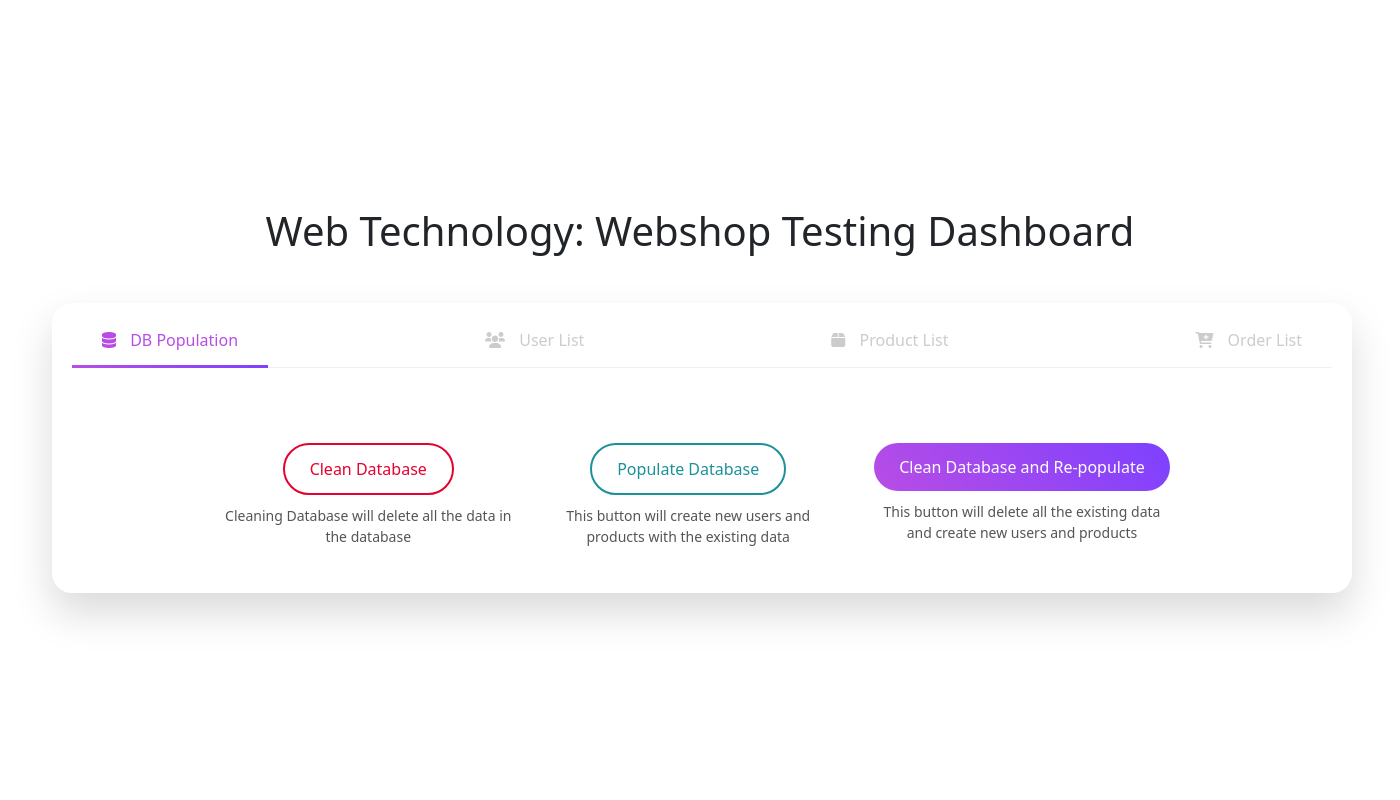
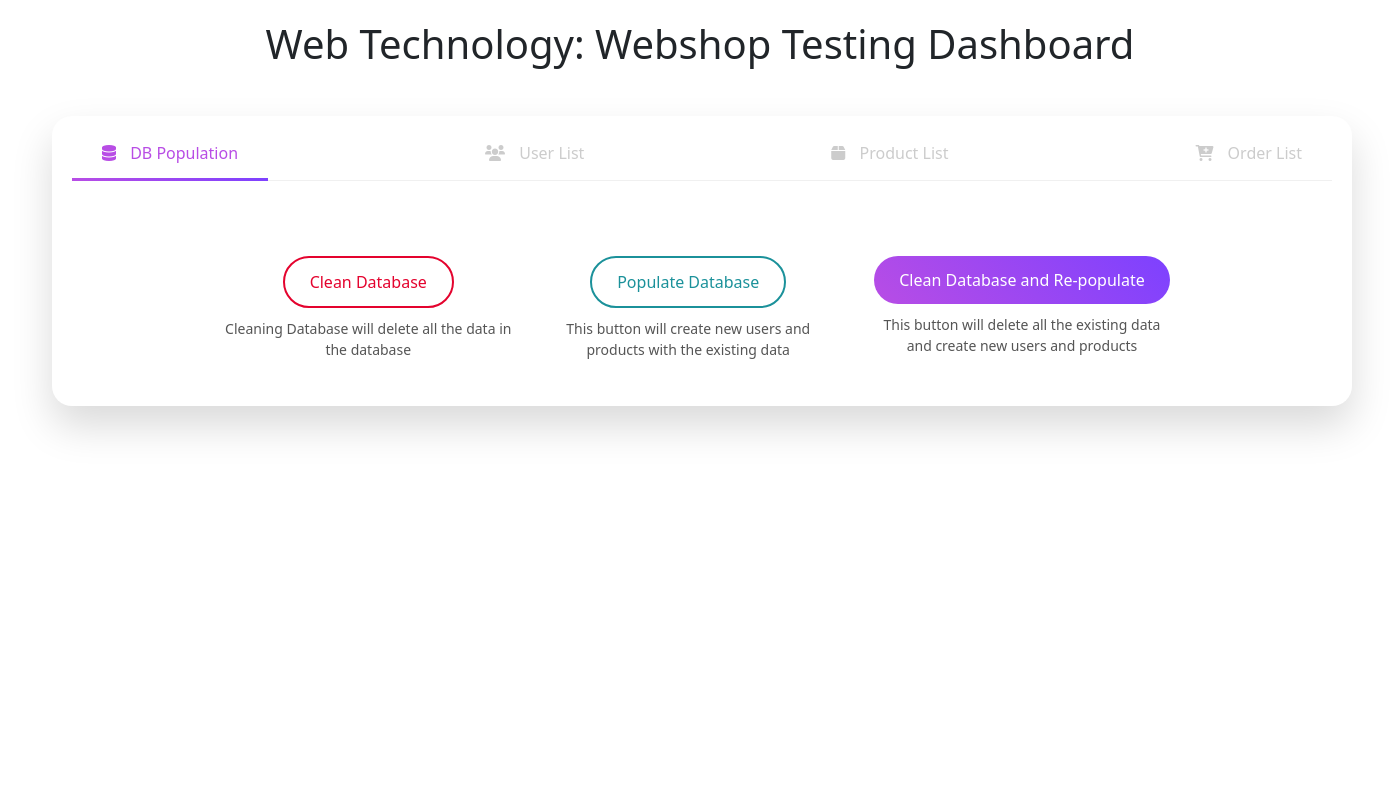
Before and after one commit to rifatshampod/Dynamic-Webshop-with-DJango-and-React, a Django app: page /dashboard in a window 1400 px wide. Run offline with Django 5.2, Linux system fonts and the light colour scheme.

Commit message:
dashboard landing page design updated

```diff
--- a/static/style.css
+++ b/static/style.css
@@ -5,9 +5,9 @@ body {
   font-family: 'Roboto', sans-serif;
   background-color: #efefef; /* Charcoal background */
   display: flex;
-  justify-content: center;
-  align-items: center;
-  height: 100vh;
+  /* justify-content: center;
+  align-items: center; */
+  /* height: 100vh; */
   margin: 0;
   padding: 20px;
   box-sizing: border-box;
@@ -16,13 +16,14 @@ body {
 .tabs-container {
   width: 1300px;
   max-width: 1400px;
-  height: auto; /* Make the height flexible */
+  /* height: auto; Make the height flexible */
   background-color: white;
   border-radius: 20px;
   box-shadow: 0 20px 40px rgba(0, 0, 0, 0.15);
   overflow: hidden;
   position: relative;
 }
+
 
 .tabs {
   padding: 10px 20px 15px 20px; /* Increased padding */
```
